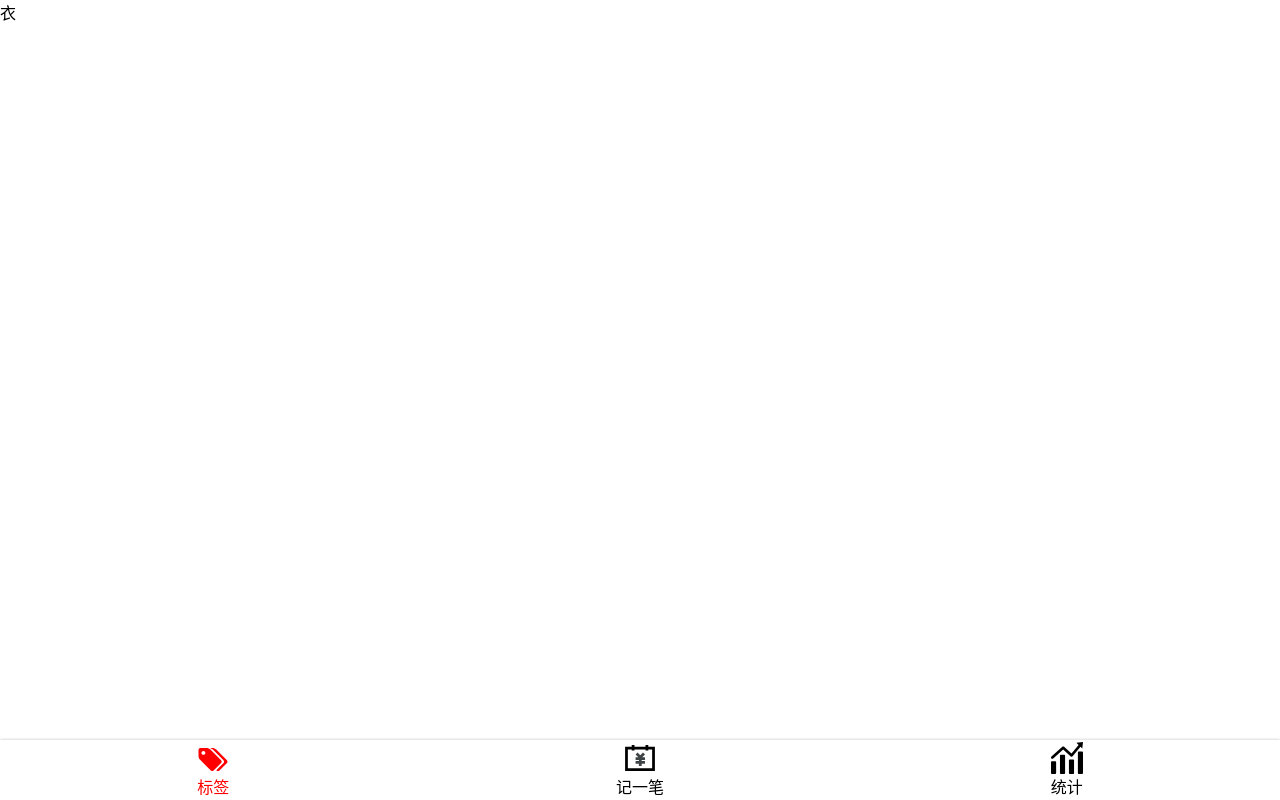
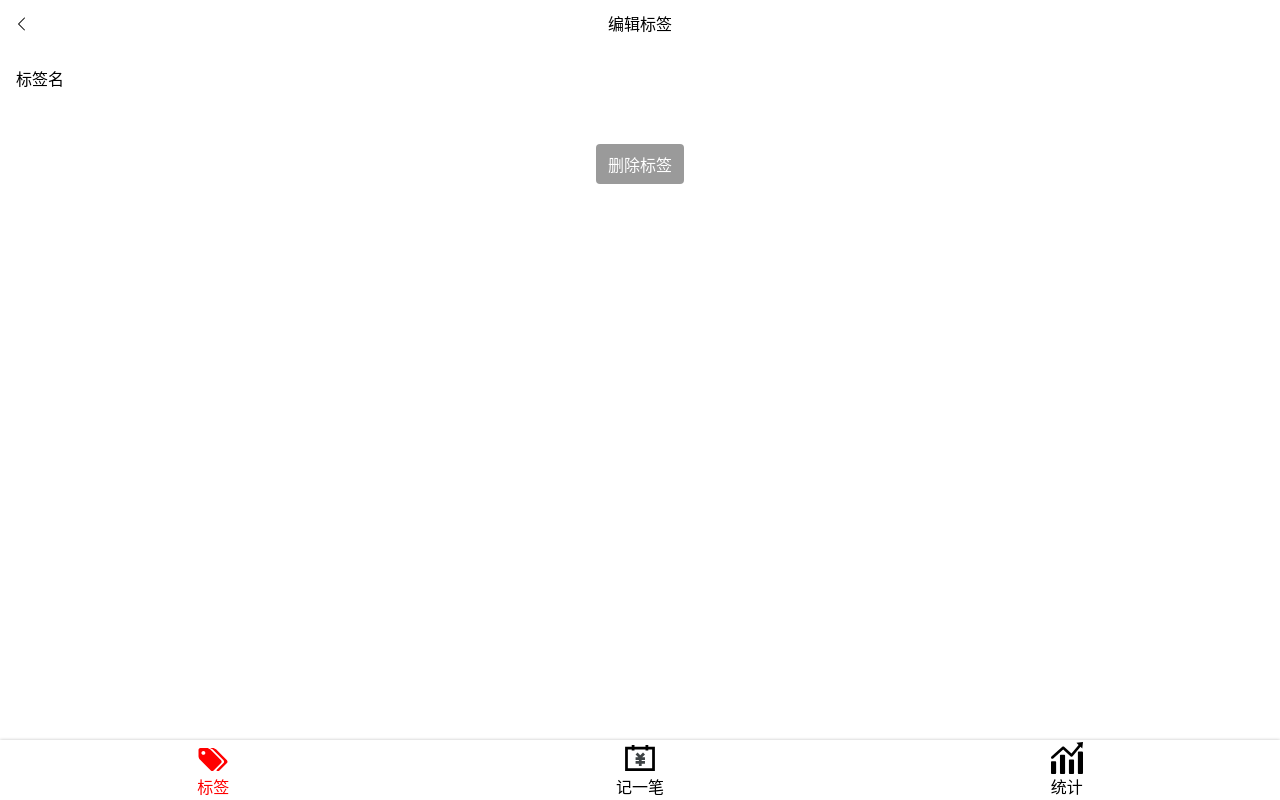
Before and after one commit to mm123mm123/reactDemo-1, a React app: page /#/tags/1 in a window 1280 px wide. Built offline with nearby package versions, Linux system fonts and the light colour scheme.

Commit message:
Tag页面CSS配置

```diff
--- a/src/components/Icon.tsx
+++ b/src/components/Icon.tsx
@@ -4,12 +4,12 @@ let importAll = (requireContext: __WebpackModuleApi.RequireContext) => requireCo
 try {importAll(require.context('icons', true, /\.svg$/));} catch (error) {console.log(error);}
 
 type Props = {
-  name: String
+  name?: String
 }
 const Icon = (props: Props) => {
   return (
     <svg>
-      <use xlinkHref={'#' + props.name}/>
+      {props.name && <use xlinkHref={'#' + props.name}/>}
     </svg>
   );
 };
--- a/src/views/Tag.tsx
+++ b/src/views/Tag.tsx
@@ -2,14 +2,51 @@ import React from 'react';
 import Layout from '../components/Layout';
 import {useParams} from 'react-router-dom';
 import {useTags} from '../useTags';
+import Icon from '../components/Icon';
+import styled from 'styled-components';
+import {Input} from '../components/Input';
+import {Button} from '../components/Button';
 
 
 const Tag: React.FC = () => {
-  const {findTag} = useTags();
-  let {id} = useParams<{ id: string }>();
+  // const {findTag} = useTags();
+  // let {id} = useParams<{ id: string }>();
+  const Topbar = styled.header`
+  display:flex;
+  justify-content: space-between;
+  align-items: center;
+  line-height: 20px;
+  padding: 14px;
+  background:white;
+  svg{
+   height:1em;
+   width:1em
+  }
+`;
+  const InputWrapper = styled.div`
+  background:white;
+  padding: 0 16px;
+  margin-top: 8px;
+`;
+  const Center = styled.div`
+  display:flex;
+  justify-content: center;
+  align-items: center;
+  flex-direction: column;
+`;
   return (
     <Layout>
-      {findTag(id).name}
+      <Topbar>
+        <Icon name='leftArrow'/>
+        <span>编辑标签</span>
+        <Icon/>
+      </Topbar>
+      <InputWrapper>
+        <Input name='标签名'/>
+      </InputWrapper>
+      <Center>
+        <Button>删除标签</Button>
+      </Center>
     </Layout>
   );
 };
```
